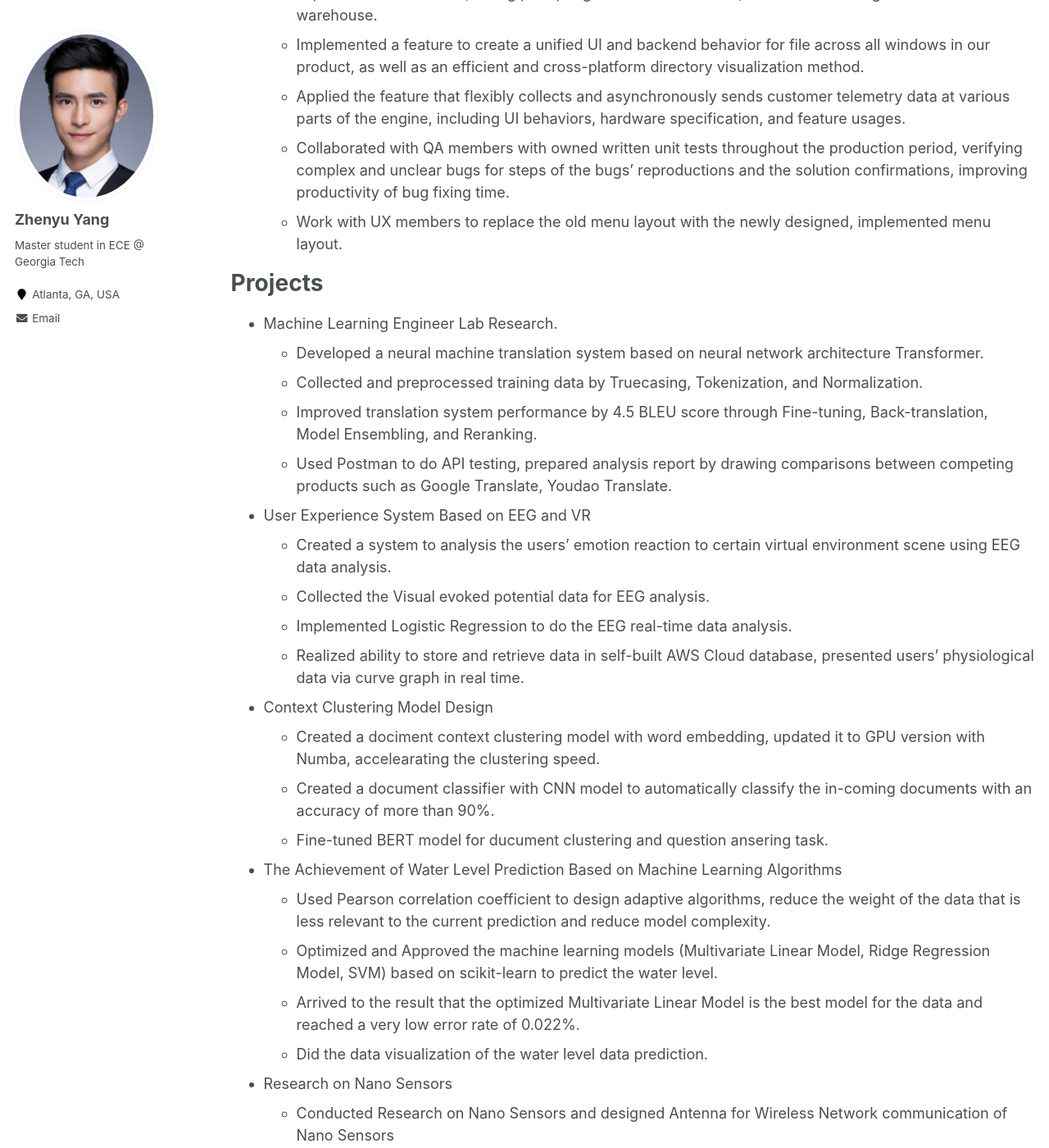
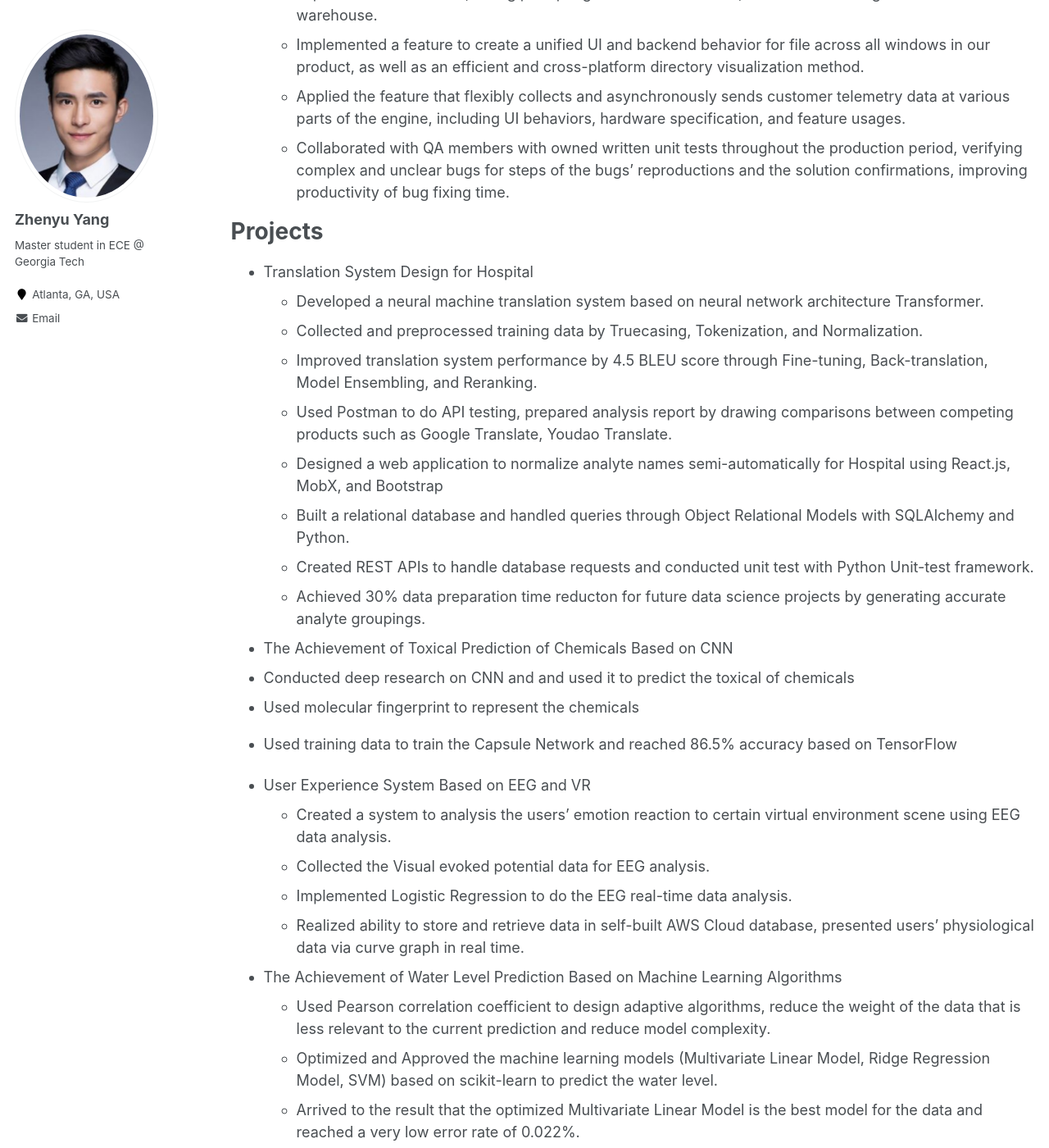
Before and after one commit to azpeteryang/azpeteryang.github.io, a Jekyll site: the page built from _pages/cv.md, in a window 1280 px wide and 1400 px high, scrolled down 835 px. Shown: the whole window at 82% size. Built offline with Jekyll 4.4.1, drawn with Linux system fonts in a browser that asks for light colours; some of the changed text lies outside the part shown.

Commit message:
Update cv.md

```diff
--- a/_pages/cv.md
+++ b/_pages/cv.md
@@ -32,18 +32,28 @@ Internship experience
   * Implemented a feature to create a unified UI and backend behavior for file across all windows in our product, as well as an efficient and cross-platform directory visualization method.
   * Applied the feature that flexibly collects and asynchronously sends customer telemetry data at various parts of the engine, including UI behaviors, hardware specification, and feature usages.
   * Collaborated with QA members with owned written unit tests throughout the production period, verifying complex and unclear bugs for steps of the bugs’ reproductions and the solution confirmations, improving productivity of bug fixing time.
-  * Work with UX members to replace the old menu layout with the newly designed, implemented menu layout.
 
 
 
 Projects
 ======
 
-* Machine Learning Engineer Lab Research.
+* Translation System Design for Hospital
    * Developed a neural machine translation system based on neural network architecture Transformer.
    * Collected and preprocessed training data by Truecasing, Tokenization, and Normalization.
    * Improved translation system performance by 4.5 BLEU score through Fine-tuning, Back-translation, Model Ensembling, and        Reranking.
    * Used Postman to do API testing, prepared analysis report by drawing comparisons between competing products such as Google      Translate, Youdao Translate.
+   * Designed a web application to normalize analyte names semi-automatically for Hospital using React.js, MobX, and Bootstrap
+   * Built a relational database and handled queries through Object Relational Models with SQLAlchemy and Python.
+   * Created REST APIs to handle database requests and conducted unit test with Python Unit-test framework.
+   * Achieved 30% data preparation time reducton for future data science projects by generating accurate analyte groupings.
+
+
+*	The Achievement of Toxical Prediction of Chemicals Based on CNN
+   *	Conducted deep research on CNN and and used it to predict the toxical of chemicals
+   *	Used molecular fingerprint to represent the chemicals
+   *  Used training data to train the Capsule Network and reached 86.5% accuracy based on TensorFlow
+
 
 
 * User Experience System Based on EEG and VR
@@ -52,11 +62,6 @@ Projects
   * Implemented Logistic Regression to do the EEG real-time data analysis.
   * Realized ability to store and retrieve data in self-built AWS Cloud database, presented users’ physiological data via curve graph in real time.
 
-
-* Context Clustering Model Design
-  * Created a dociment context clustering model with word embedding, updated it to GPU version with Numba, accelearating the clustering speed.
-  * Created a document classifier with CNN model to automatically classify the in-coming documents with an accuracy of more than 90%.
-  * Fine-tuned BERT model for ducument clustering and question ansering task.
 
 
 * The Achievement of Water Level Prediction Based on Machine Learning Algorithms
@@ -71,13 +76,6 @@ Projects
   * Compared the effect of using Plasmonic Nano Antennas and using classical antenna (assuming the classical atenna has Perfect Electrical Conductor behavior)
   * Did Simulation of the length of the Nano Antenna with respect to the frequency in Terahertz band
   * Designed Dynamic Massive MIMO to solve the distance problem of communicating using Terahertz band by properly placing antenna elements which can swich among different modes.
-
-
-* Grouping Web Application for Hospital
-  * Designed a web application to normalize analyte names semi-automatically for Hospital using React.js, MobX, and Bootstrap
-  * Built a relational database and handled queries through Object Relational Models with SQLAlchemy and Python.
-  * Created REST APIs to handle database requests and conducted unit test with Python Unit-test framework.
-  * Achieved 30% data preparation time reducton for future data science projects by generating accurate analyte groupings.
 
 
 
```
